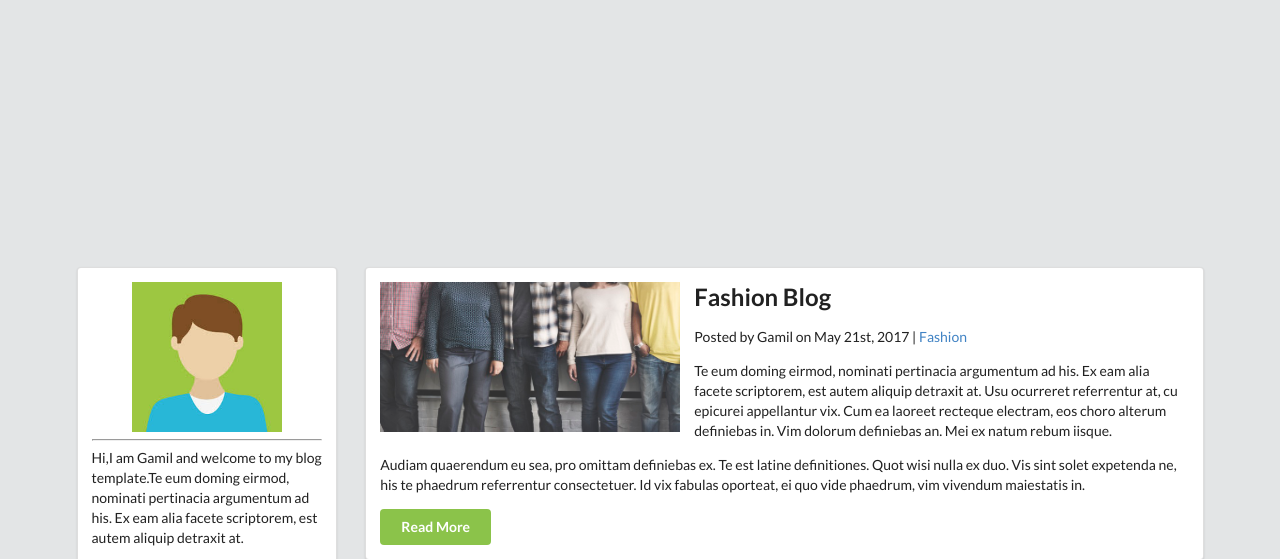
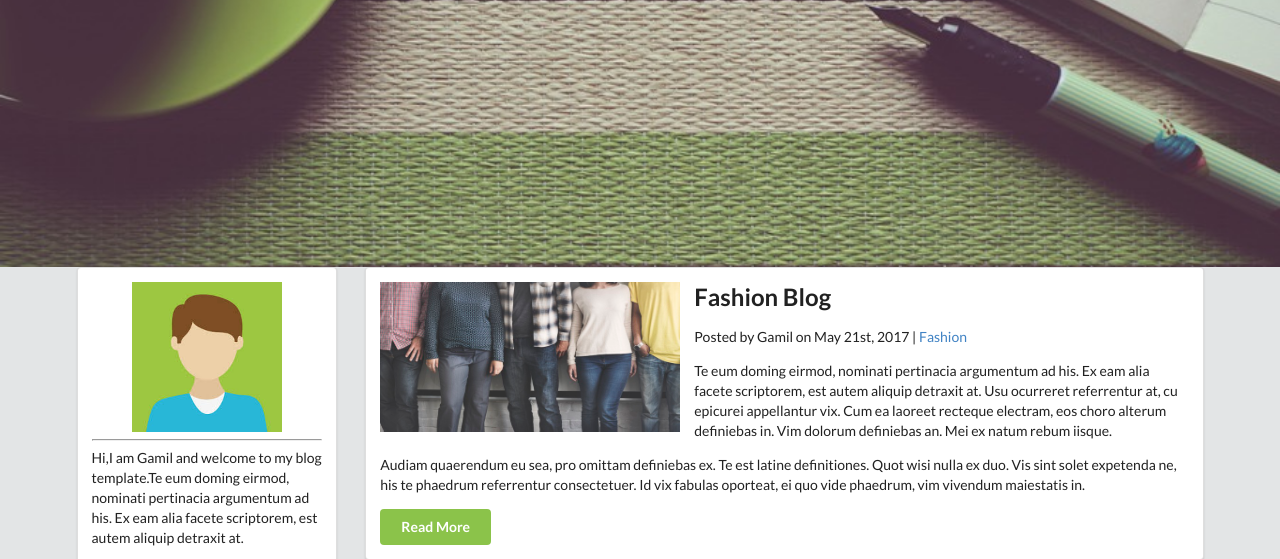
Before and after one commit to Pierre-D-G/Blog-Static-Template, a plain HTML site: page index.html in a window 1280 px wide. Shown: the part 73-632 px from the top of the page. Drawn offline with Linux system fonts and the light colour scheme; the site is published under a folder, as on GitHub Pages, so addresses that start at the root find nothing.

Commit message:
Background image linking tweak

```diff
--- a/public/stylesheets/style.css
+++ b/public/stylesheets/style.css
@@ -126,7 +126,7 @@ h2{
 
 .navigation {
   width: 100%;
-  background: url(/public/images/banner.jpeg) no-repeat 0px 0px;
+  background: url(../images/banner.jpeg) no-repeat 0px 0px;
   background-size: cover;
   min-height: 340px;
 }
```
